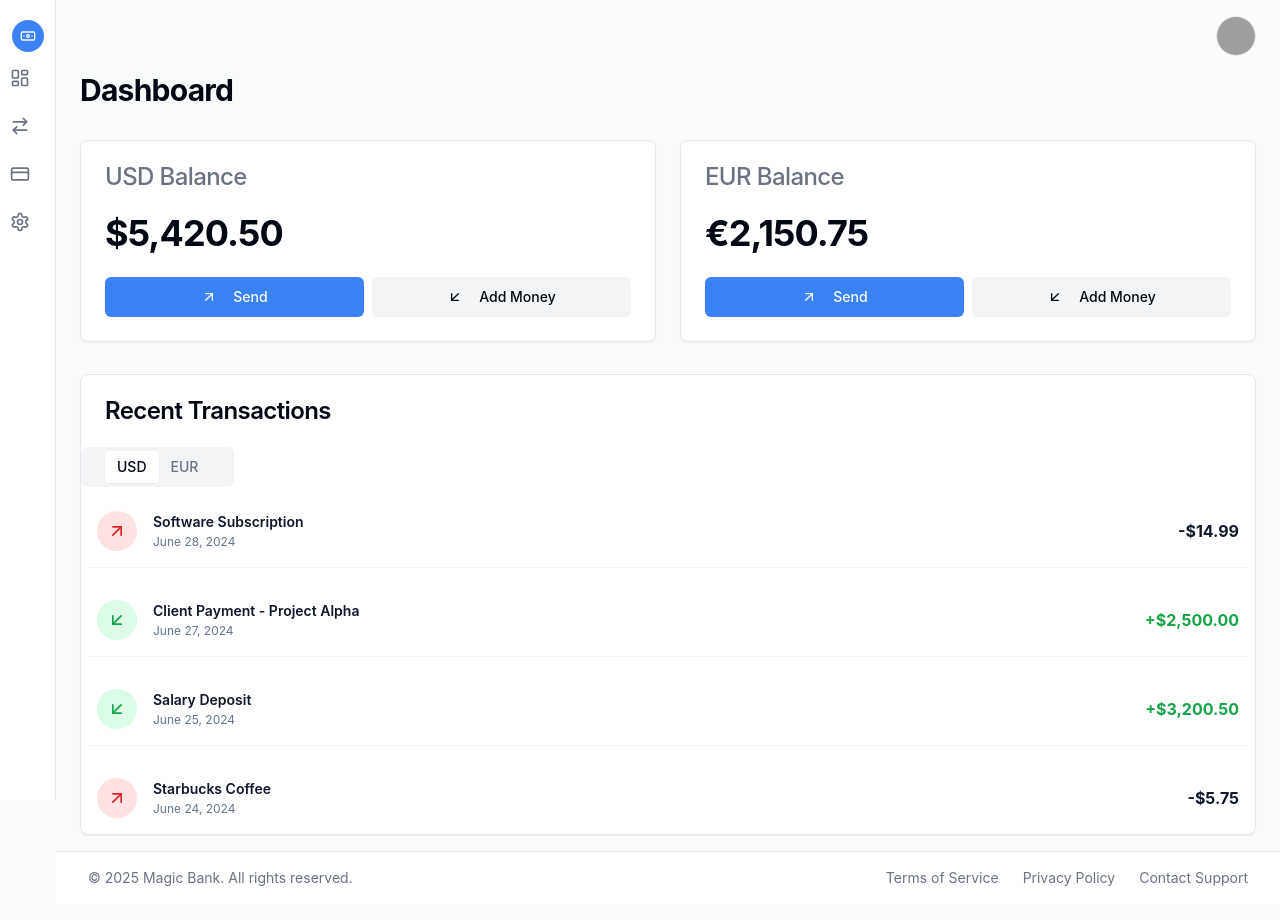
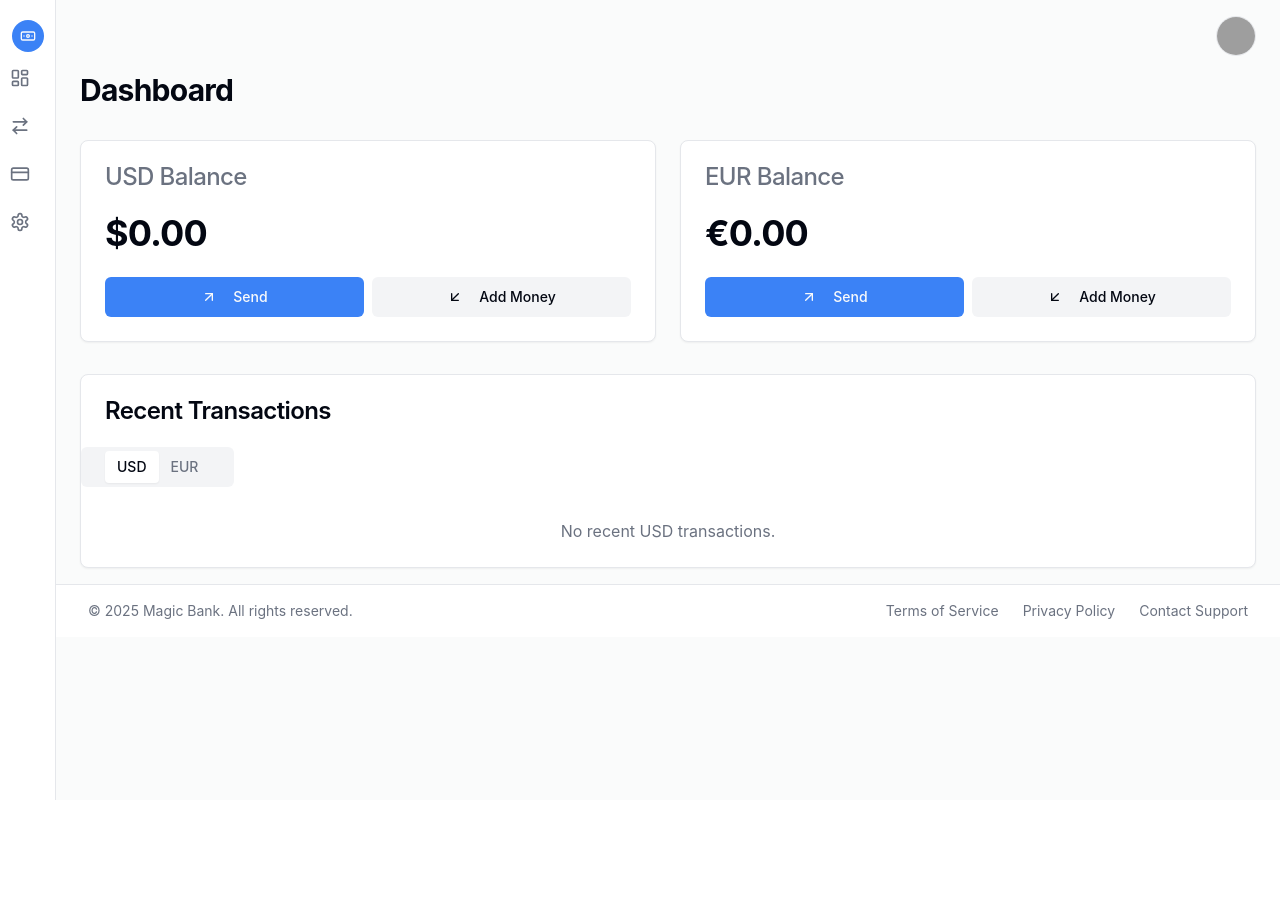
Before and after one commit to SadiqNaizam/mlo-a774-a496, a React (Vite) app: page / in a window 1280 px wide. After the commit the page ends 800 px from the top, so only its background shows below. Built offline with nearby package versions, Linux system fonts and the light colour scheme; grey boxes are pictures that could not be loaded.

Commit message:
Updated code files via regeneration: DashboardPage.tsx

```diff
--- a/src/pages/DashboardPage.tsx
+++ b/src/pages/DashboardPage.tsx
@@ -1,4 +1,4 @@
-import React from 'react';
+import React, { useState, useEffect } from 'react';
 
 // Custom Layout Components
 import Header from '@/components/layout/Header';
@@ -7,70 +7,59 @@ import Footer from '@/components/layout/Footer';
 
 // Custom UI Components
 import AccountBalanceCard from '@/components/AccountBalanceCard';
-import TransactionListItem, { TransactionListItemProps } from '@/components/TransactionListItem';
+import TransactionListItem from '@/components/TransactionListItem';
 
 // shadcn/ui Components
 import { Card, CardContent, CardHeader, CardTitle } from '@/components/ui/card';
 import { Tabs, TabsContent, TabsList, TabsTrigger } from '@/components/ui/tabs';
 
-// Placeholder data for transaction lists
-const usdTransactions: TransactionListItemProps[] = [
-  {
-    type: 'out',
-    description: 'Software Subscription',
-    date: 'June 28, 2024',
-    amount: 14.99,
-    currency: 'USD',
-  },
-  {
-    type: 'in',
-    description: 'Client Payment - Project Alpha',
-    date: 'June 27, 2024',
-    amount: 2500.00,
-    currency: 'USD',
-  },
-  {
-    type: 'in',
-    description: 'Salary Deposit',
-    date: 'June 25, 2024',
-    amount: 3200.50,
-    currency: 'USD',
-  },
-  {
-    type: 'out',
-    description: 'Starbucks Coffee',
-    date: 'June 24, 2024',
-    amount: 5.75,
-    currency: 'USD',
-  },
-];
+// Data structure interfaces
+interface Balance {
+  USD: number;
+  EUR: number;
+  [key: string]: number;
+}
 
-const eurTransactions: TransactionListItemProps[] = [
-  {
-    type: 'out',
-    description: 'Amazon.de Purchase',
-    date: 'June 29, 2024',
-    amount: 89.90,
-    currency: 'EUR',
-  },
-  {
-    type: 'in',
-    description: 'Freelance Gig - Logo Design',
-    date: 'June 26, 2024',
-    amount: 500.00,
-    currency: 'EUR',
-  },
-  {
-    type: 'out',
-    description: 'Train Ticket - Berlin to Hamburg',
-    date: 'June 22, 2024',
-    amount: 45.50,
-    currency: 'EUR',
-  },
-];
+interface Transaction {
+  id: string;
+  description: string;
+  date: string;
+  type: 'incoming' | 'outgoing' | 'top-up';
+  status: 'Completed' | 'Pending' | 'Failed';
+  currency: 'USD' | 'EUR';
+  amount: number;
+}
 
 const DashboardPage = () => {
   console.log('DashboardPage loaded');
+  const [balances, setBalances] = useState<Balance>({ USD: 0, EUR: 0 });
+  const [transactions, setTransactions] = useState<Transaction[]>([]);
+
+  useEffect(() => {
+    const appDataString = localStorage.getItem('appData');
+    if (appDataString) {
+      const appData = JSON.parse(appDataString);
+      setBalances(appData.balances);
+      setTransactions(appData.transactions);
+      console.log('Dashboard data loaded from localStorage.');
+    }
+  }, []);
+
+  const usdTransactions = transactions
+    .filter((tx) => tx.currency === 'USD')
+    .slice(0, 4);
+
+  const eurTransactions = transactions
+    .filter((tx) => tx.currency === 'EUR')
+    .slice(0, 4);
+
+  const formatDate = (dateString: string) => {
+    return new Date(dateString).toLocaleDateString('en-US', {
+      year: 'numeric',
+      month: 'long',
+      day: 'numeric',
+    });
+  }
 
   return (
     <div className="flex min-h-screen w-full flex-col bg-muted/40">
@@ -84,8 +73,8 @@ const DashboardPage = () => {
 
           {/* Account Balance Cards */}
           <section className="grid gap-6 md:grid-cols-2">
-            <AccountBalanceCard currency="USD" balance={5420.50} />
-            <AccountBalanceCard currency="EUR" balance={2150.75} />
+            <AccountBalanceCard currency="USD" balance={balances.USD} />
+            <AccountBalanceCard currency="EUR" balance={balances.EUR} />
           </section>
 
           {/* Recent Transactions */}
@@ -102,8 +91,15 @@ const DashboardPage = () => {
                   </TabsList>
                   <TabsContent value="usd" className="space-y-4 px-2">
                     {usdTransactions.length > 0 ? (
-                      usdTransactions.map((tx, index) => (
-                        <TransactionListItem key={`usd-${index}`} {...tx} />
+                      usdTransactions.map((tx) => (
+                        <TransactionListItem
+                          key={tx.id}
+                          type={tx.type === 'outgoing' ? 'out' : 'in'}
+                          description={tx.description}
+                          date={formatDate(tx.date)}
+                          amount={Math.abs(tx.amount)}
+                          currency={tx.currency}
+                        />
                       ))
                     ) : (
                       <p className="p-6 text-center text-muted-foreground">No recent USD transactions.</p>
@@ -111,8 +107,15 @@ const DashboardPage = () => {
                   </TabsContent>
                   <TabsContent value="eur" className="space-y-4 px-2">
                     {eurTransactions.length > 0 ? (
-                      eurTransactions.map((tx, index) => (
-                        <TransactionListItem key={`eur-${index}`} {...tx} />
+                      eurTransactions.map((tx) => (
+                        <TransactionListItem
+                          key={tx.id}
+                          type={tx.type === 'outgoing' ? 'out' : 'in'}
+                          description={tx.description}
+                          date={formatDate(tx.date)}
+                          amount={Math.abs(tx.amount)}
+                          currency={tx.currency}
+                        />
                       ))
                     ) : (
                       <p className="p-6 text-center text-muted-foreground">No recent EUR transactions.</p>
```
